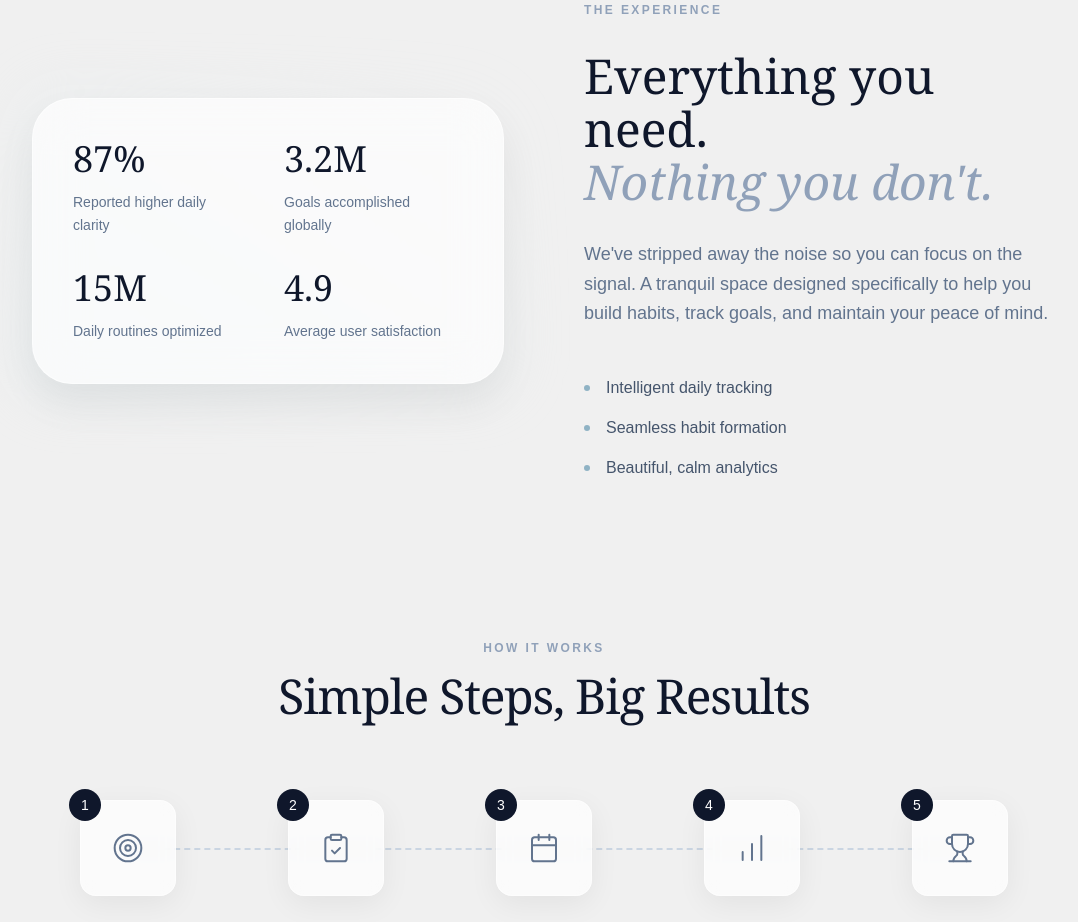
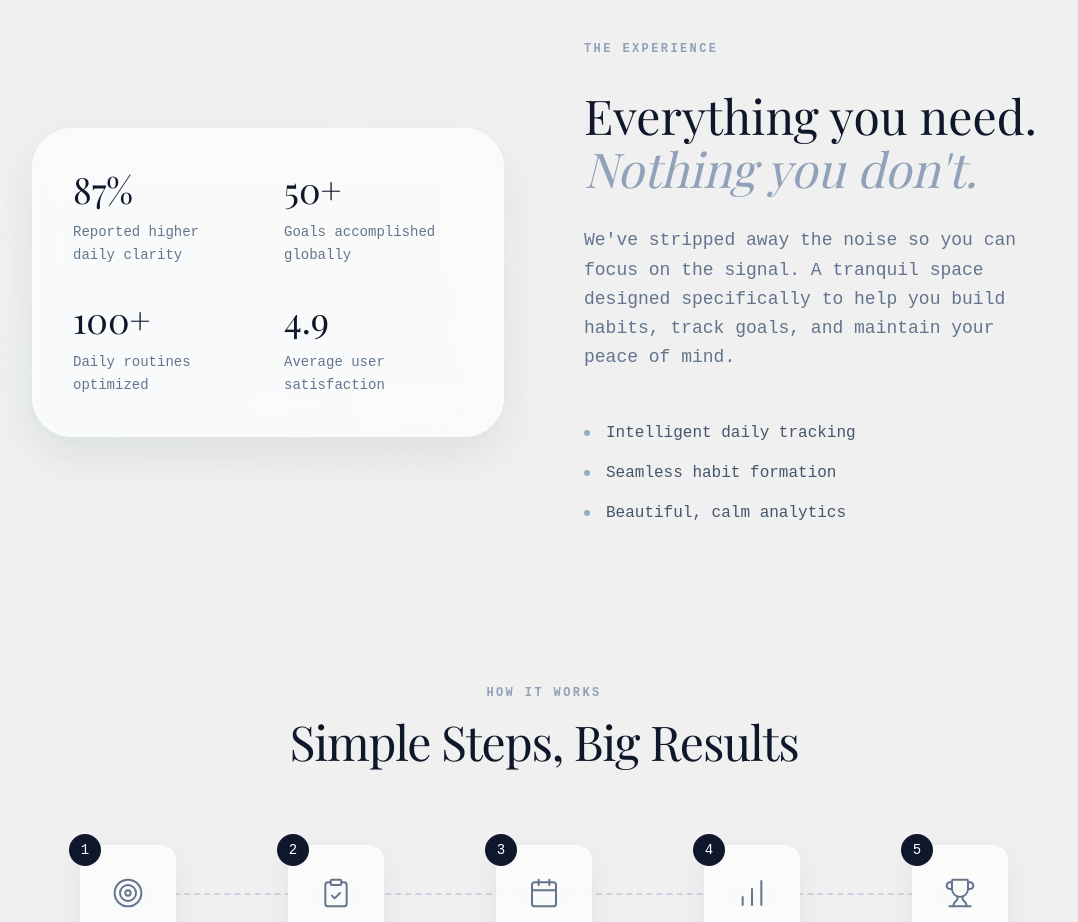
Before and after one commit to encodedfeat/MyTracker, a Next.js app: page / in a window 1280 px wide. Shown: the part 1840-2762 px from the top of the page, without its empty margins (96-1174 px from the left). Built offline with nearby package versions, Linux system fonts and the light colour scheme; no server answers; a web font is replaced by a local one.

Commit message:
home page font fixed

```diff
--- a/app/(authenticated)/home/page.tsx
+++ b/app/(authenticated)/home/page.tsx
@@ -248,8 +248,8 @@ export default function AuthenticatedHome() {
                             <div className="grid grid-cols-2 gap-8">
                                 {[
                                     { stat: '87%', text: 'Reported higher daily clarity' },
-                                    { stat: '3.2M', text: 'Goals accomplished globally' },
-                                    { stat: '15M', text: 'Daily routines optimized' },
+                                    { stat: '50+', text: 'Goals accomplished globally' },
+                                    { stat: '100+', text: 'Daily routines optimized' },
                                     { stat: '4.9', text: 'Average user satisfaction' }
                                 ].map((item, i) => (
                                     <div key={i} className="space-y-3">
--- a/app/globals.css
+++ b/app/globals.css
@@ -8,8 +8,9 @@
 @theme inline {
   --color-background: var(--background);
   --color-foreground: var(--foreground);
-  --font-sans: var(--font-geist-sans);
-  --font-mono: var(--font-geist-mono);
+  --font-sans: var(--font-inter), ui-sans-serif, system-ui, sans-serif;
+  --font-mono: "Courier New", Courier, monospace;
+  --font-serif: var(--font-playfair), ui-serif, Georgia, serif;
 }
 
 @media (prefers-color-scheme: dark) {
--- a/app/page.tsx
+++ b/app/page.tsx
@@ -16,7 +16,7 @@ export default function LandingPage() {
     }, [session, router]);
 
     return (
-        <div className="w-full bg-[#f0f0f0] text-slate-800 font-sans pb-32 relative overflow-hidden z-10">
+        <div className="w-full bg-[#f0f0f0] text-slate-800 font-['Courier_New'] pb-32 relative overflow-hidden z-10">
             {/* Background Elements — identical to authenticated layout */}
             <div className="absolute top-0 left-0 w-full h-full overflow-hidden pointer-events-none z-0">
                 <div className="absolute top-[-10%] left-[-10%] w-[40%] h-[40%] bg-blue-300 rounded-full blur-[100px] opacity-30 animate-pulse" />
@@ -128,8 +128,8 @@ export default function LandingPage() {
                             <div className="grid grid-cols-2 gap-8">
                                 {[
                                     { stat: '87%', text: 'Reported higher daily clarity' },
-                                    { stat: '3.2M', text: 'Goals accomplished globally' },
-                                    { stat: '15M', text: 'Daily routines optimized' },
+                                    { stat: '50+', text: 'Goals accomplished globally' },
+                                    { stat: '100+', text: 'Daily routines optimized' },
                                     { stat: '4.9', text: 'Average user satisfaction' }
                                 ].map((item, i) => (
                                     <div key={i} className="space-y-3">
--- a/components/Footer.tsx
+++ b/components/Footer.tsx
@@ -5,7 +5,7 @@ import { FaTwitter, FaInstagram, FaGithub, FaDiscord } from 'react-icons/fa';
 
 export function Footer() {
     return (
-        <footer className="bg-[#fcfcfc] text-black py-16 border-t border-gray-200">
+        <footer className="bg-[#fcfcfc] text-black py-16 border-t border-gray-200 font-['Courier_New']">
             <div className="max-w-7xl mx-auto px-4 md:px-8">
                 <div className="grid grid-cols-3 lg:grid-cols-6 gap-x-4 gap-y-12 lg:gap-12">
 
```
